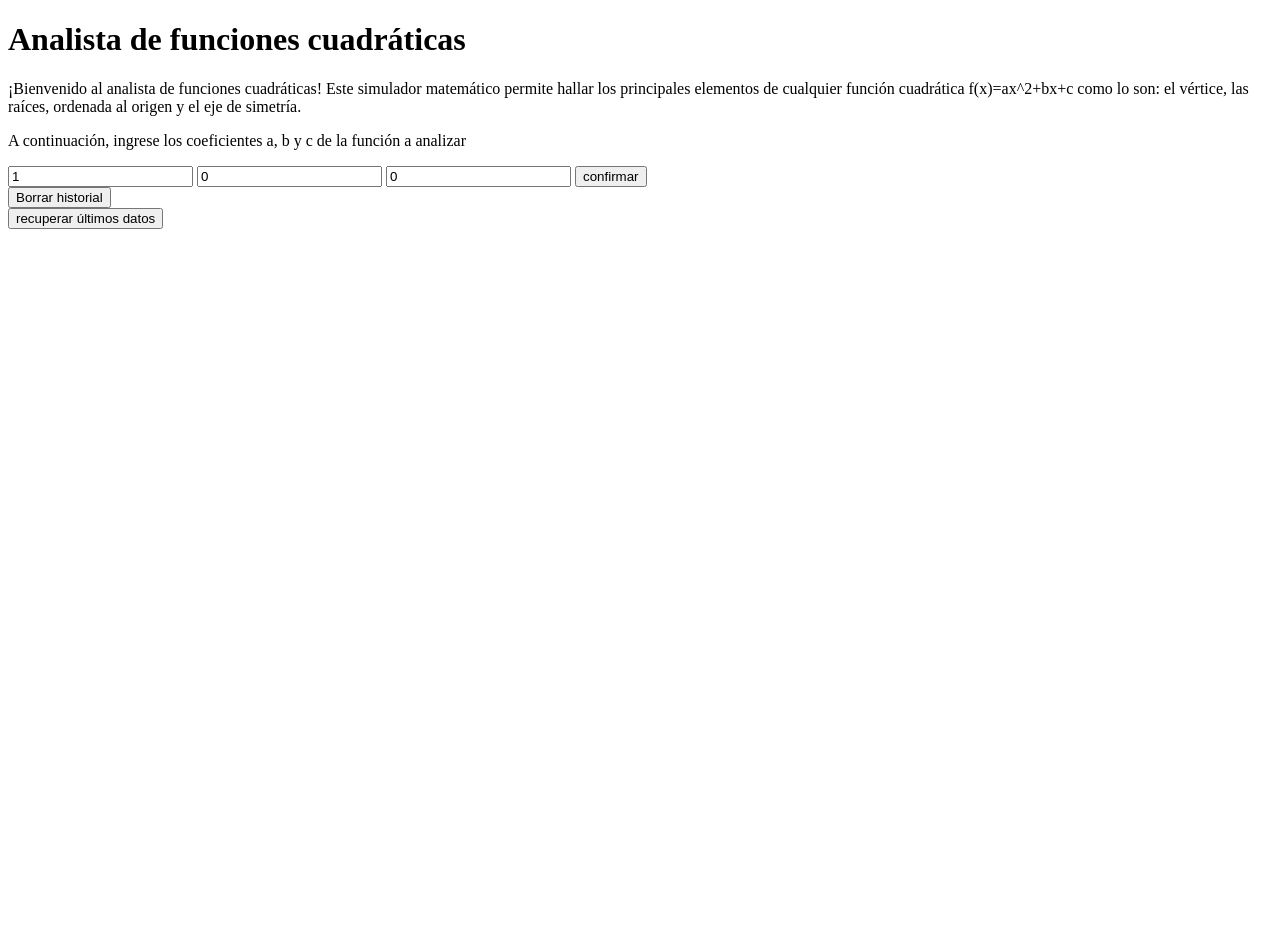
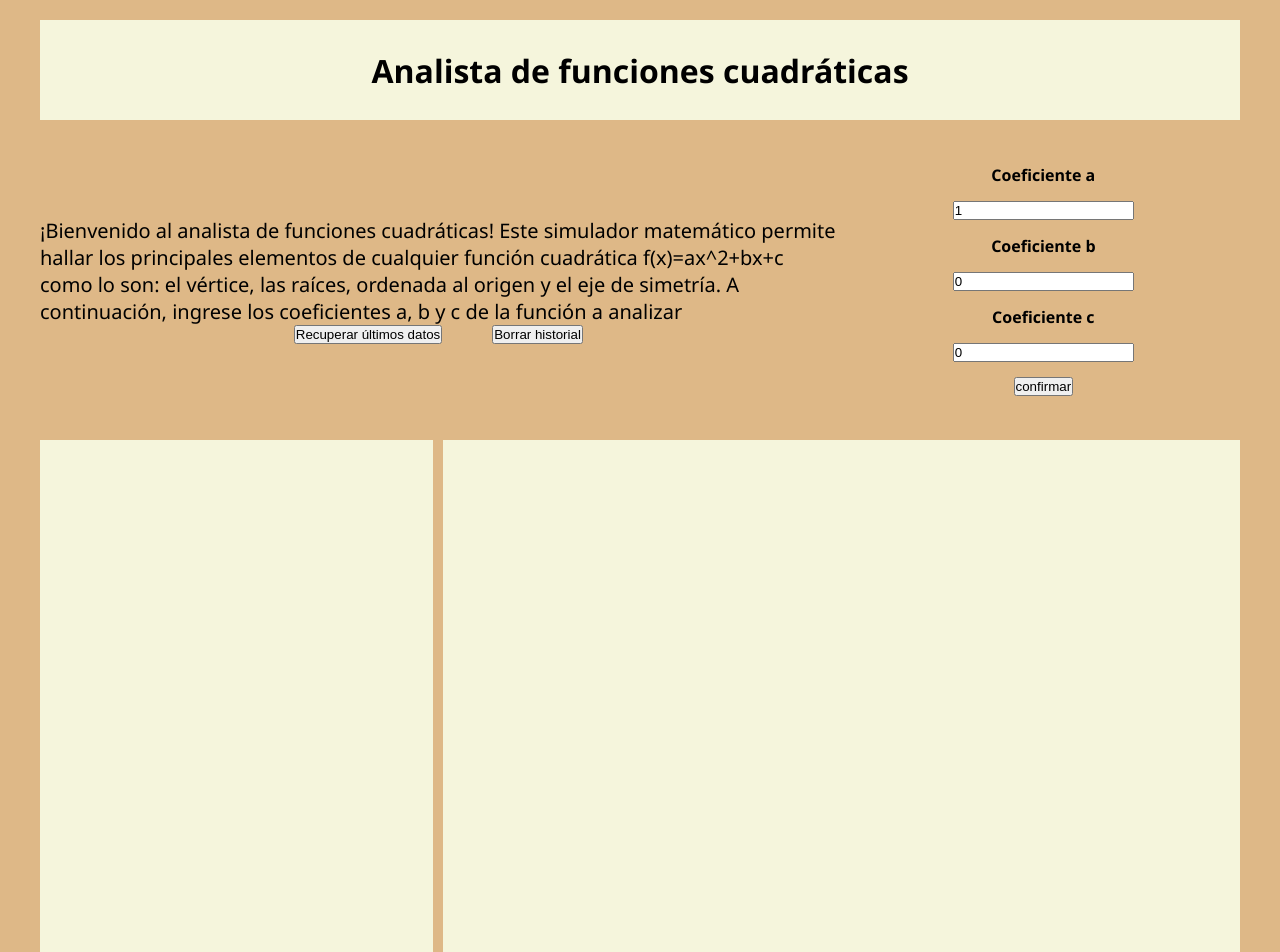
Before and after one commit to ezequielcalore/Coder-JavaScript, a plain HTML site: page index.html in a window 1280 px wide. Shown: the top 952 px of the page. Before the commit the page ends 800 px from the top, so only its background shows below. Drawn offline with Linux system fonts and the light colour scheme.

Commit message:
preentrega 2 - JS

```diff
--- a/index.html
+++ b/index.html
@@ -3,33 +3,47 @@
 <head>
     <meta charset="UTF-8">
     <meta name="viewport" content="width=device-width, initial-scale=1.0">
-    <title> Preentrega 1 </title>
+    <title> Preentrega 2 </title>
 
     <!-- JS -->
     <script defer src="main.js"> </script>
 
+    <!-- CSS -->
+    <link rel="stylesheet" href="styles.css">
+
 </head>
 
 <body>
+
+    <div class="titulo">
         <h1> Analista de funciones cuadráticas </h1>
-    <div>
+    </div>
+
+    <div class="presentacion">
         <p>
             ¡Bienvenido al analista de funciones cuadráticas! Este simulador matemático permite hallar los principales
             elementos de cualquier función cuadrática f(x)=ax^2+bx+c como lo son: el vértice, las raíces, ordenada al origen y el eje de simetría.
-        </p>
-        <p>
             A continuación, ingrese los coeficientes a, b y c de la función a analizar
         </p>
+
+        <div class="recuperar/borrar">
+            <button id="recuperar_historial"> Recuperar últimos datos </button>
+            <button id="borrar_historial"> Borrar historial </button>
         </div>
-    <div>
+
+    </div>
+
+    <div class="casillas">
+        <h4> Coeficiente a </h4>
         <input type="number" id="casilla_a" value="1"></input>
+        <h4> Coeficiente b </h4>
         <input type="number" id="casilla_b" value="0"></input>
+        <h4> Coeficiente c </h4>
         <input type="number" id="casilla_c" value="0"></input>
         <button id="confirmacion"> confirmar </button>
     </div>
 
-    <div id="funcion_introducida">
-    </div>
+    <section class="analisis">
 
         <div id="texto_vertice">
         </div>
@@ -46,15 +60,9 @@
         <div id="texto_conjunto_imagen">
         </div>
 
-    <div>
-        <button id="borrar_historial"> Borrar historial </button>
-    </div>
+    </section>
 
-    </div>
-        <button id="recuperar_historial"> recuperar últimos datos </button>
-    </div>
-
-    <section id="funciones_trabajadas">
+    <section class="lista_funciones" id="funciones_trabajadas">
     </section>
 
 </body>
--- /dev/null
+++ b/styles.css
@@ -0,0 +1,84 @@
+* {
+    margin: 0%;
+    padding: 0%;
+}
+
+body {
+    color: black;
+    background-color: burlywood ;
+    font-family:'Segoe UI', Tahoma, Geneva, Verdana, sans-serif;
+    margin: 20px 40px;
+    display: grid;
+    justify-content: center;
+    grid-template-columns: repeat(3, 1fr);
+    grid-template-rows: 100px 300px 100vw;      /*revisar*/
+    gap: 10px;
+}
+
+.titulo{
+    background-color: beige;
+    display: flex;
+    align-items: center;
+    justify-content: center;
+    grid-column: 1/4;
+    grid-row: 1/2;
+}
+
+.presentacion{
+    display: flex;
+    flex-direction: column;
+    justify-content: center;
+    align-items: center;
+    grid-column: 1/3;
+    grid-row: 2/3;
+    p{
+        font-size: 20px;
+    }
+    div{
+        display: flex;
+        flex-direction: row;
+        gap: 50px;
+    }
+}
+
+.casillas{
+    display: flex;
+    flex-direction: column;
+    justify-content: center;
+    align-items: center;
+    gap: 15px;
+    grid-column: 3/4;
+    grid-row: 2/3;
+}
+
+.lista_funciones{
+    background-color: beige;
+    display: flex;
+    flex-direction: column;
+    justify-content: top;
+    align-items: center;
+    padding-top: 50px;
+    gap: 200px;
+    grid-column: 1/2;
+    grid-row: 3/4;
+    div{
+        font-size: 20px;
+        font-family:'Segoe UI', Tahoma, Geneva, Verdana, sans-serif;
+    }
+}
+
+.analisis{
+    background-color: beige;
+    padding-top: 25px;
+    grid-column: 2/4;
+    grid-row: 3/4;
+    display: flex;
+    flex-direction: column;
+    justify-content:top;
+    align-items: center;
+    gap: 5px;
+    div{
+        font-size: 18px;
+        font-family:'Segoe UI', Tahoma, Geneva, Verdana, sans-serif;
+    }
+}
```
Lines whose indentation alone changed are shown as unchanged.
